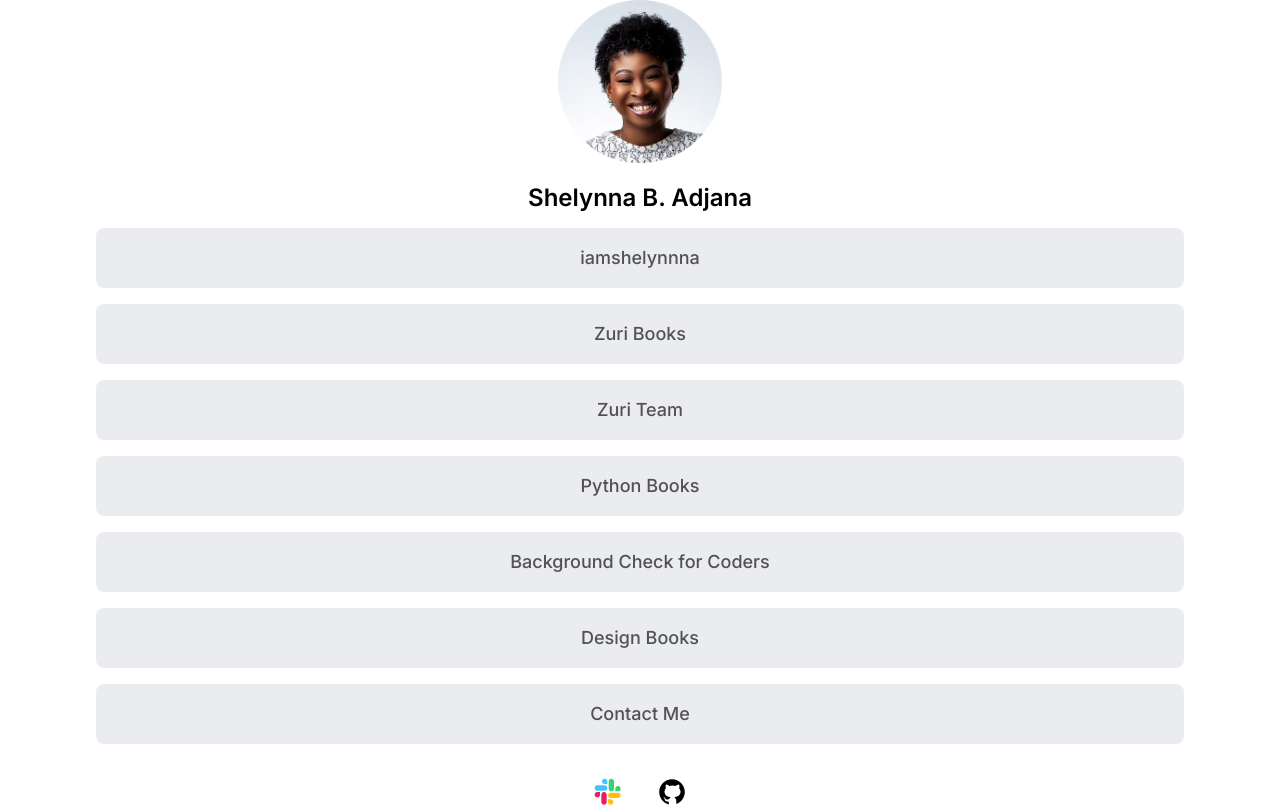
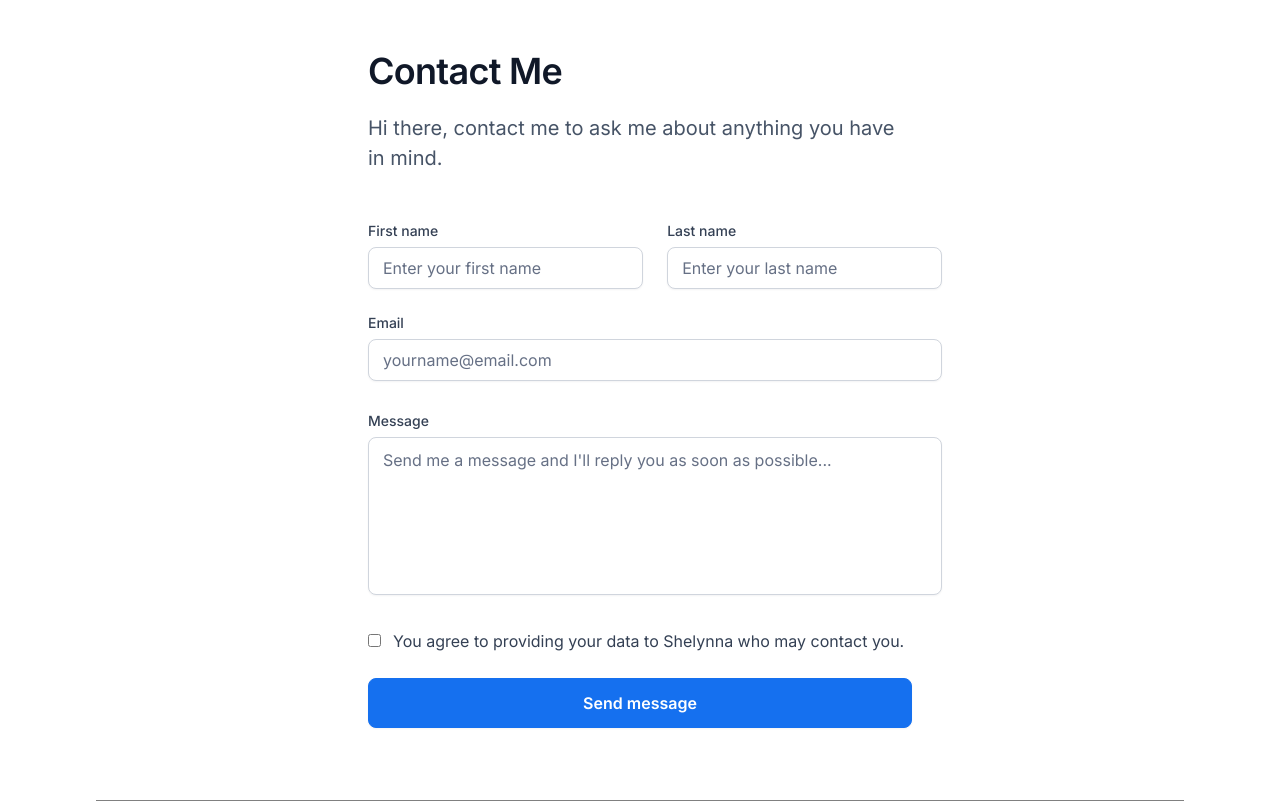
Before and after one commit to shelynna/Zuri-Task-one, a React (Create React App) app: page /contact in a window 1280 px wide. Shown: the top 807 px of the page. Built offline with nearby package versions, Linux system fonts and the light colour scheme.

Commit message:
feature update

```diff
--- a/src/App.js
+++ b/src/App.js
@@ -1,26 +1,20 @@
-import Links from "./components/Connect";
-import Footer from "./components/Footer";
-import Social from "./components/Social";
-import Profile from "./components/Profile";
+
 import './components/Connect.css'
-import { BrowserRouter as Router, Route, Switch } from 'react-router-dom';
-import Contact from "./components/Contact";
+import { Routes, Route } from 'react-router-dom';
+// import Contact from "./components/Contact";
+import ContactPage from "./pages/ContactPage";
+import HomePage from "./pages/HomePage";
+
 
 function App() {
   return (
-    <>
 
-      <section className="container ">
-        <Router>
-          <Profile />
-          <Links />
-          <Social />
-          <Contact />
-        </Router>
-        <Footer />
-      </section>
+    <Routes>
+      <Route path="/contact" element={<ContactPage />} />
+      <Route path="/" element={<HomePage />} />
+    </Routes>
 
-    </>
+
   );
 }
 
--- a/src/components/Contact.js
+++ b/src/components/Contact.js
@@ -1,37 +1,161 @@
-import React from 'react'
+import React, { useEffect, useState } from "react";
+import "./contact.css";
+const Contact = () => {
+    const [slackName, setSlackName] = useState("");
+    const initialValues = { firstname: "", lastname: "", email: "", message: "" };
+    const [formValues, setFormValues] = useState(initialValues);
+    const [formErrors, setFormErrors] = useState({});
+    const [isSubmit, setIsSubmit] = useState(false);
+    const [isSuccess, setIsSuccess] = useState(false);
 
-function Contact() {
+    const handleChange = (e) => {
+        const { name, value } = e.target;
+        setFormValues({ ...formValues, [name]: value });
+    };
+
+    const handleSubmit = (e) => {
+        e.preventDefault();
+        setFormErrors(validate(formValues));
+        setIsSubmit(true);
+        setIsSuccess(true);
+
+
+        setTimeout(() => {
+
+            setIsSuccess(false);
+        }, 2000);
+    };
+
+    const validate = (values) => {
+        const errors = {};
+        const regex = /^[^\s@]+@[^\s@]+\.[^\s@]{2,}$/i;
+        if (!values.firstname) {
+            errors.firstname = "Please enter your firstname";
+        } else if (!values.lastname) {
+            errors.lastname = "Please enter your lastname";
+        }
+        else if (!values.email) {
+            errors.email = "Please enter your email";
+        }
+        else if (!regex.test(values.email)) {
+            errors.email = "This is not a valid email format";
+        }
+        else if (!values.message) {
+            errors.message = "Please enter a message";
+        } else {
+            setFormValues({ firstname: "", lastname: "", email: "", message: "" });
+        }
+
+        return errors;
+    };
+
+    useEffect(() => {
+        if (Object.keys(formErrors).length === 0 && isSubmit) {
+            console.log(formValues);
+        }
+    }, [formErrors, isSubmit, formValues]);
+
+    useEffect(() => {
+        setSlackName("Shelynna");
+    }, []);
+
     return (
-        <>
-            <section>
-                <h1>Contact Me</h1>
-                <p>Hi there, contact me to ask me about anything you have in mind.</p>
-
-                <form action="">
+        <section className="contact-container">
+            <section className="contact-box">
+                {isSubmit}
+                {Object.keys(formErrors).length === 0 && isSubmit ? (
                     <div>
-                        <div>
-                            <label for="">First name</label>
-                            <input type="text" placeholder='Enter your first name' />
+                        {isSuccess && (
+                            <div className="success">
+                                <p>Message Sent</p>
+                            </div>
+                        )}
+                    </div>
+                ) : (
+                    ""
+                )}
+                <h3 className="section-title">Contact Me</h3>
+                <p className="section-p">
+                    Hi there, contact me to ask me about anything you have in mind.
+                </p>
+                <form action="" onSubmit={handleSubmit}>
+                    <div className="form-row">
+                        <div className="column">
+                            <div className="input-box">
+                                <label htmlFor="first_name">First name</label>
+                                <input
+                                    type="text"
+                                    placeholder="Enter your first name"
+                                    name="firstname"
+                                    id="first_name"
+                                    value={formValues.firstname}
+                                    onChange={handleChange}
+                                />
+                                <p className="error">{formErrors.firstname}</p>
+                            </div>
                         </div>
-                        <div>
-                            <label for="">Last name</label>
-                            <input type="text" placeholder='Enter your last name' />
-                        </div>
-                        <div>
-                            <label for="">Email</label>
-                            <input type="email" placeholder='yourname@email.com' />
-                        </div>
-                        <div>
-                            <label for="">Message</label>
-                            <textarea name="" id="" cols="30" rows="10"></textarea>
+                        <div className="column">
+                            <div className="input-box">
+                                <label htmlFor="last_name">Last name</label>
+                                <input
+                                    type="text"
+                                    placeholder="Enter your last name"
+                                    name="lastname"
+                                    id="last_name"
+                                    value={formValues.lastname}
+                                    onChange={handleChange}
+                                />
+                                <p className="error">{formErrors.lastname}</p>
+                            </div>
                         </div>
                     </div>
+                    <div className="form-row">
+                        <div className="input-box">
+                            <label htmlFor="email">Email</label>
+                            <input
+                                type="email"
+                                placeholder="yourname@email.com"
+                                id="email"
+                                name="email"
+                                value={formValues.email}
+                                onChange={handleChange}
+                            />
+                            <p className="error">{formErrors.email}</p>
+                        </div>
+                    </div>
+                    <div className="form-row">
+                        <div className="input-box">
+                            <label htmlFor="message">Message</label>
+                            <textarea
+                                id="message"
+                                placeholder="Send me a message and I'll reply you as soon as possible..."
+                                name="message"
+                                value={formValues.message}
+                                onChange={handleChange}
+                            ></textarea>
+                            <p className="error">{formErrors.message}</p>
+                        </div>
+                    </div>
+                    <div>
+                        <div className="input-box">
+                            <div className="flex-check">
+                                <input type="checkbox" name="" id="checkbox_id" />
+                                <label htmlFor="checkbox_id">
+                                    You agree to providing your data to {slackName} who may
+                                    contact you.
+                                </label>
+                            </div>
+                        </div>
+                    </div>
+                    <div className="input-box">
+                        <button id="btn__submit" type="submit">
+                            Send message
+                        </button>
+                    </div>
                 </form>
-
             </section>
-
-        </>
-    )
-}
+        </section>
+    );
+};
 
 export default Contact
--- a/src/components/contact.css
+++ b/src/components/contact.css
@@ -0,0 +1,185 @@
+/* .contact--form {
+	width: 50%;
+}
+
+.contact-h {
+	height: 100vh;
+	display: flex;
+	align-items: center;
+	justify-content: center;
+} */
+.contact-container {
+	min-height: 100vh;
+	display: flex;
+	justify-content: center;
+	align-items: center;
+}
+
+.contact-box {
+	width: 50%;
+}
+
+.contact-box label {
+	display: block;
+	margin-bottom: 6px;
+	font-family: "Inter";
+	font-style: normal;
+	font-weight: 500;
+	font-size: 14px;
+	line-height: 20px;
+	color: #344054;
+}
+
+.form-row {
+	display: flex;
+	justify-content: space-between;
+}
+
+.form-row .column {
+	width: 45%;
+}
+
+#first_name,
+#last_name,
+#email,
+#message {
+	width: 100%;
+	font-family: "Inter";
+	font-style: normal;
+	font-weight: 400;
+	font-size: 16px;
+	border: 1px solid #d0d5dd;
+	box-shadow: 0px 1px 2px rgba(16, 24, 40, 0.05);
+	border-radius: 8px;
+}
+
+#first_name:focus,
+#last_name:focus,
+#email:focus,
+#message:focus {
+	outline: none;
+}
+
+.input-box #btn__submit {
+	padding: 12px 20px;
+	background: #1570ef;
+	border: 1px solid #1570ef;
+	box-shadow: 0px 1px 2px rgba(16, 24, 40, 0.05);
+	border-radius: 8px;
+	color: #fff;
+	width: 100%;
+	font-style: normal;
+	font-weight: 600;
+	font-size: 16px;
+	line-height: 24px;
+	cursor: pointer;
+	transition: 0.4s all ease-in-out;
+}
+
+.input-box #btn__submit:hover {
+	background: #27599f;
+	border: 1px solid #27599f;
+}
+
+.input-box input[type="text"],
+.input-box input[type="email"] {
+	padding: 10px 14px 10px 14px;
+}
+
+.input-box textarea {
+	min-height: 132px;
+	padding: 12px 14px;
+	resize: none;
+}
+
+.input-box {
+	width: 100%;
+	margin-bottom: 24px;
+}
+
+.success {
+	width: 20%;
+	margin: 0 auto;
+	background-color: #1570ef;
+	border-radius: 8px;
+	color: #fff;
+	text-align: center;
+	padding: 10px;
+	margin-bottom: 100px;
+}
+
+.error {
+	margin-top: 6px;
+	font-family: "Inter";
+	font-style: normal;
+	font-weight: 400;
+	font-size: 14px;
+	line-height: 20px;
+	color: #f83f23;
+}
+
+.section-title {
+	font-weight: 600;
+	font-size: 36px;
+	line-height: 44px;
+	color: #101828;
+	letter-spacing: -0.02em;
+	margin-bottom: 20px;
+}
+
+.contact-box .section-p {
+	margin-bottom: 48px;
+	font-family: "Inter";
+	font-style: normal;
+	font-weight: 400;
+	font-size: 20px;
+	line-height: 30px;
+	color: #475467;
+}
+
+.flex-check {
+	display: flex;
+	align-items: center;
+	margin-bottom: 25px;
+}
+
+.flex-check input {
+	margin-right: 12px;
+}
+
+.flex-check label {
+	margin-bottom: 0;
+	font-family: "Inter";
+	font-style: normal;
+	font-weight: 400;
+	font-size: 16px;
+	line-height: 24px;
+}
+
+::placeholder {
+	color: #667085;
+}
+
+@media (max-width: 769px) {
+	.contact-box {
+		width: 85%;
+	}
+}
+
+@media (max-width: 426px) {
+	.contact-box .section-p {
+		font-size: 18px;
+	}
+
+	.contact-box {
+		width: 85%;
+	}
+
+	.form-row {
+		flex-direction: column;
+	}
+
+	.form-row .column {
+		width: 100%;
+	}
+}
--- a/src/index.js
+++ b/src/index.js
@@ -2,17 +2,18 @@ import React from 'react';
 import ReactDOM from 'react-dom/client';
 import './index.css';
 import App from './App';
+
 import { BrowserRouter } from 'react-router-dom';
 import reportWebVitals from './reportWebVitals';
 
 const root = ReactDOM.createRoot(document.getElementById('root'));
 root.render(
-  <BrowserRouter>
-    <App />
-  </BrowserRouter>,
-  // <React.StrictMode>
-  //   <App />
-  // </React.StrictMode>
+
+  <React.StrictMode>
+    <BrowserRouter>
+      <App />
+    </BrowserRouter>
+  </React.StrictMode>
 );
 
 // If you want to start measuring performance in your app, pass a function
--- /dev/null
+++ b/src/pages/ContactPage.js
@@ -0,0 +1,13 @@
+import React from 'react'
+import Contact from "../components/Contact";
+import Footer from "../components/Footer";
+const ContactPage = () => {
+    return (
+        <div className='container'>
+            <div className='contact-h'><Contact /></div>
+            <Footer />
+        </div>
+    )
+}
+
+export default ContactPage
--- /dev/null
+++ b/src/pages/HomePage.js
@@ -0,0 +1,22 @@
+import React from 'react'
+import Links from "../components/Connect";
+import Footer from "../components/Footer";
+import Social from "../components/Social";
+import Profile from "../components/Profile";
+
+function HomePage() {
+    return (
+        <div>.
+
+            <section className="container ">
+
+                <Profile />
+                <Links />
+                <Social />
+                <Footer />
+            </section>
+        </div>
+    )
+}
+
+export default HomePage
```
